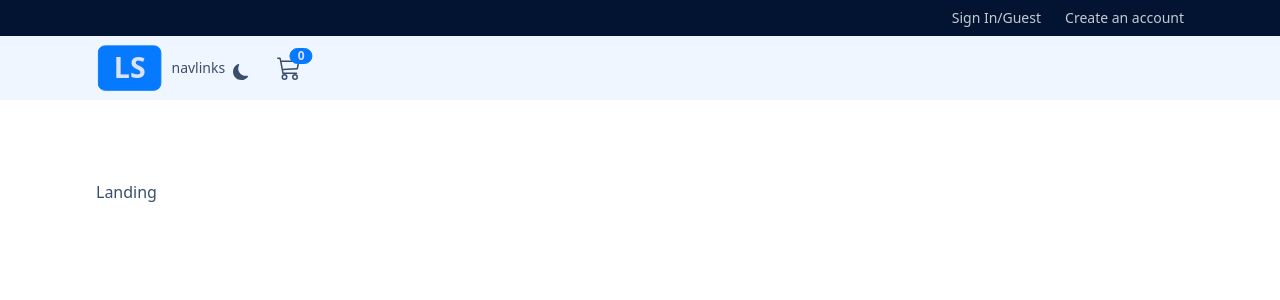
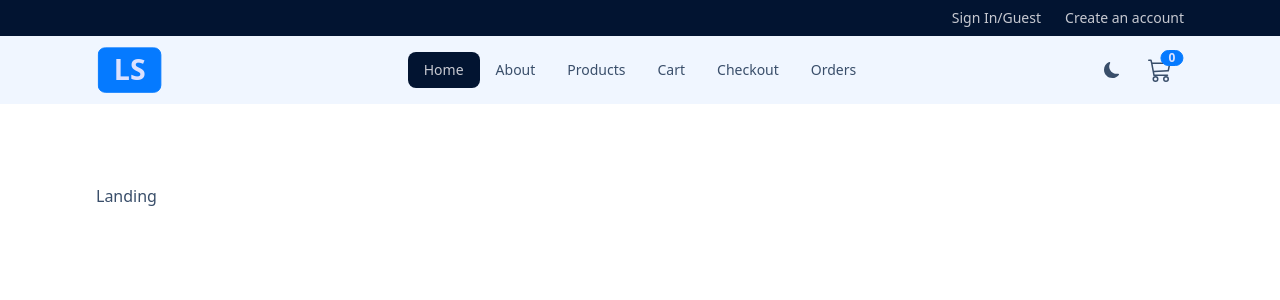
Before and after one commit to Ucheizzzy/lionstore, a React (Vite) app: page / in a window 1280 px wide. Shown: the top 300 px of the page. Built offline with nearby package versions, Linux system fonts and the light colour scheme.

Commit message:
Working on about page

```diff
--- a/src/components/Navbar.jsx
+++ b/src/components/Navbar.jsx
@@ -4,6 +4,7 @@ import { FaBarsStaggered } from 'react-icons/fa6'
 import { useDispatch } from 'react-redux'
 import { NavLink } from 'react-router-dom'
 import { toggleTheme } from '../features/userSlice'
+import NavLinks from './NavLinks'
 const Navbar = () => {
   const dispatch = useDispatch()
 
@@ -24,15 +25,18 @@ const Navbar = () => {
             </label>
             <ul
               tabIndex={0}
-              className='menu menu-sm dropdown-content mt-3 z-[-1] p-2 shadow-md bg-base-200 rounded-box w-52'
+              className='menu menu-sm dropdown-content mt-3 z-[1] p-2 shadow-md bg-base-200 rounded-box w-52'
             >
-              navlinks
+              <NavLinks />
             </ul>
           </div>
+        </div>
         <div className='navbar-center hidden sm:flex'>
-            <ul className='menu menu-horizontal'>navlinks</ul>
+          <ul className='menu menu-horizontal'>
+            <NavLinks />
+          </ul>
         </div>
-          <div className='navbar-end'>
+        <div className='navbar-end '>
           {/* theme icons */}
           <label className='swap swap-rotate'>
             <input type='checkbox' onClick={() => dispatch(toggleTheme())} />
@@ -40,7 +44,7 @@ const Navbar = () => {
             <BsMoonFill className='swap-off h-4 w-4' />
           </label>
           {/* cart link */}
-            <NavLink to='cart' className='btn btn-ghost btn-circle ml-4'>
+          <NavLink to='/cart' className='btn btn-ghost btn-circle btn-md ml-4'>
             <div className='indicator'>
               <BsCart3 className='h-6 w-6' />
               <span className='badge badge-sm badge-primary indicator-item'>
@@ -50,7 +54,6 @@ const Navbar = () => {
           </NavLink>
         </div>
       </div>
-      </div>
     </nav>
   )
 }
--- a/src/components/index.jsx
+++ b/src/components/index.jsx
@@ -3,3 +3,4 @@ export { default as FormInput } from './FormInput'
 export { default as SubmitBtn } from './SubmitBtn'
 export { default as Header } from './Header'
 export { default as Navbar } from './Navbar'
+export { default as NavLinks } from './NavLinks'
```
Lines whose indentation alone changed are shown as unchanged.
